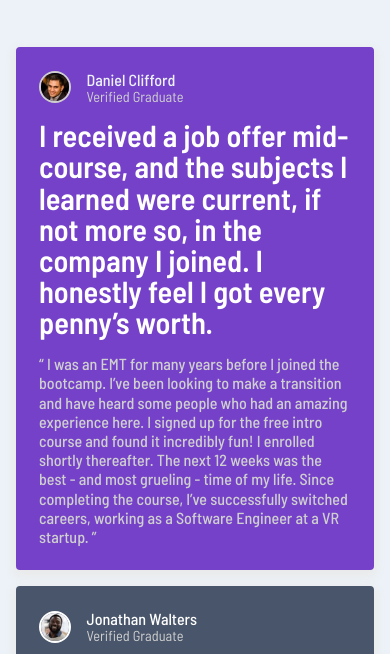
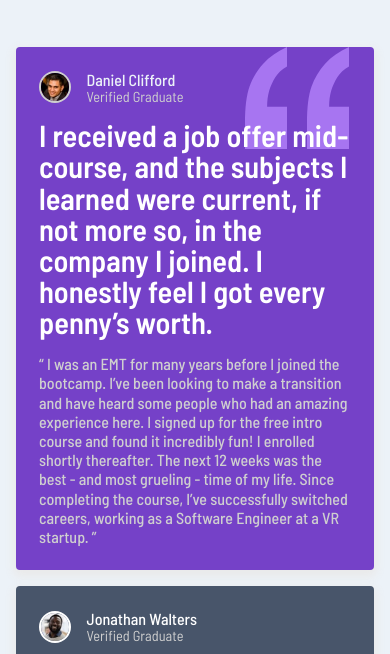
Before and after one commit to ChimiRinzin-HWR/Testimonials-Grid-Section, a plain HTML site: page index.html in a window 390 px wide. Shown: the top 654 px of the page. Drawn offline with Linux system fonts and the light colour scheme.

Commit message:
final commit 2

```diff
--- a/styles.css
+++ b/styles.css
@@ -30,6 +30,9 @@ main{
 }
 .first{
     grid-column: 1 / 3;
+    background-image: url(./images/bg-pattern-quotation.svg);
+    background-repeat: no-repeat;
+    background-position: 80% top;
     background-color: var(--Moderateviolet);
     .name{
         color: var(--Lightgrayishblue);
@@ -165,6 +168,7 @@ footer{
     }
     .first{
         grid-column: 1;
+        background-position: 90% top;
     }
     .second{
         grid-column: 1;
```
